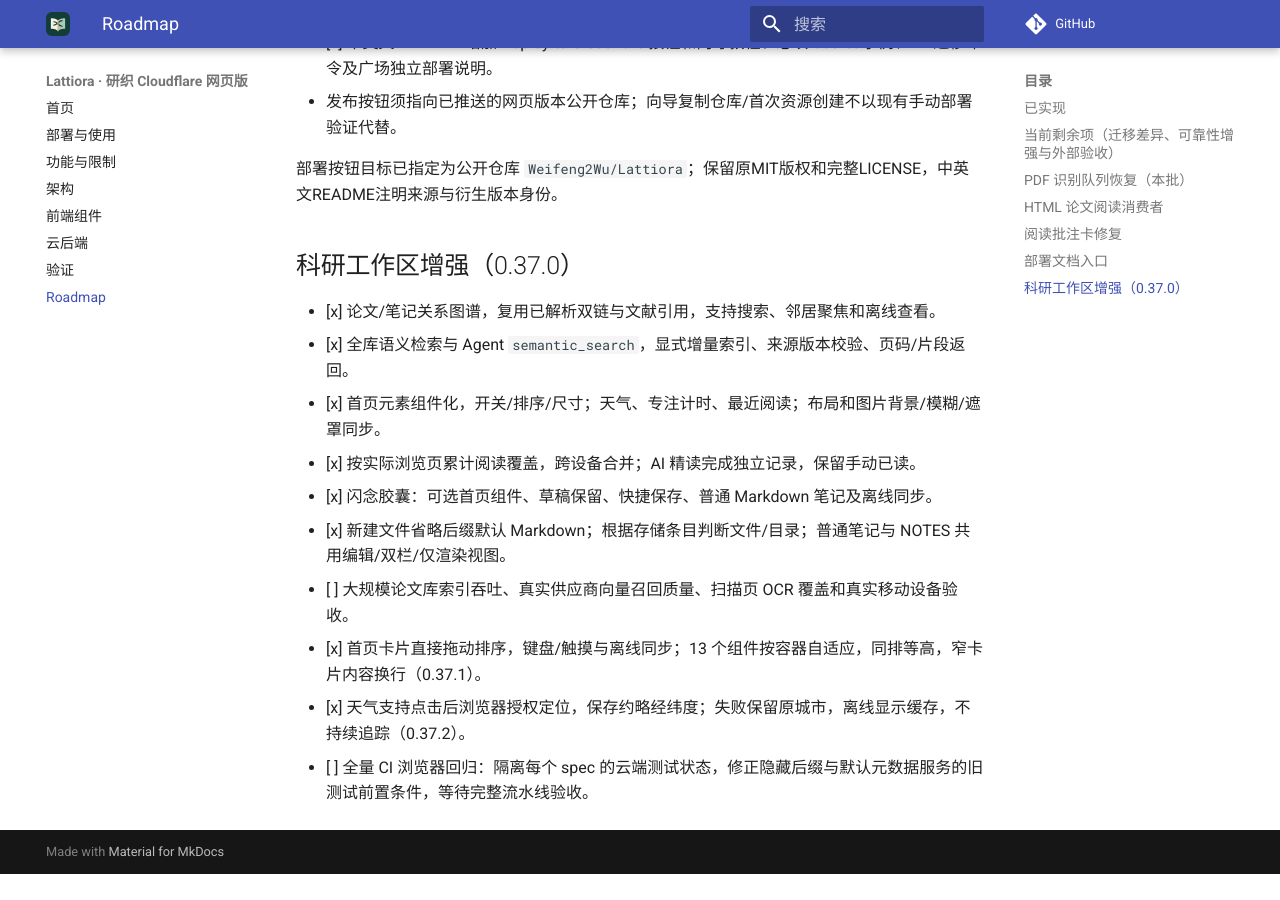
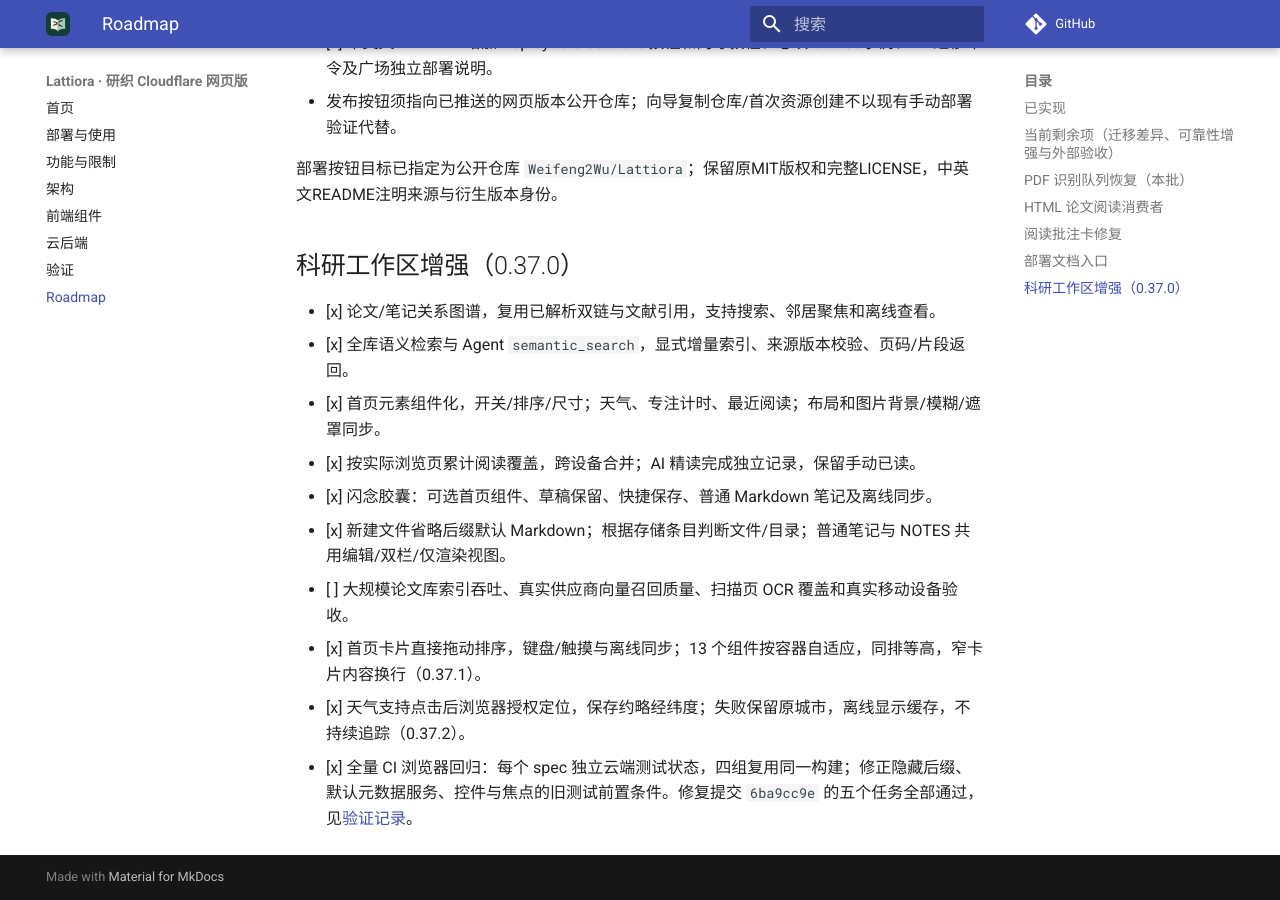
Before and after one commit to Weifeng2Wu/Lattiora, an MkDocs documentation site: the page built from docs/development/web-migration.md, in a window 1280 px wide and 900 px high, scrolled down 5101 px. Built offline with MkDocs 1.6.1 and Material for MkDocs 9.7.7, drawn with Linux system fonts in a browser that asks for light colours; comment, search, counter and statistics services are not loaded; before the commit the page ends 5975 px from its top, so only the background shows below that.

Commit message:
docs(ci): record passing isolated browser regressions [skip ci]

```diff
--- a/docs/development/web-migration.md
+++ b/docs/development/web-migration.md
@@ -149,4 +149,4 @@ Zotero Translator Runtime `/web`、`/search`、`/import` 已迁移至可配置 W
 
 - [x] 首页卡片直接拖动排序，键盘/触摸与离线同步；13 个组件按容器自适应，同排等高，窄卡片内容换行（0.37.1）。
 - [x] 天气支持点击后浏览器授权定位，保存约略经纬度；失败保留原城市，离线显示缓存，不持续追踪（0.37.2）。
-- [ ] 全量 CI 浏览器回归：隔离每个 spec 的云端测试状态，修正隐藏后缀与默认元数据服务的旧测试前置条件，等待完整流水线验收。
+- [x] 全量 CI 浏览器回归：每个 spec 独立云端测试状态，四组复用同一构建；修正隐藏后缀、默认元数据服务、控件与焦点的旧测试前置条件。修复提交 `6ba9cc9e` 的五个任务全部通过，见[验证记录](../test/cloudflare.md#ci-浏览器隔离与交互前置条件2026-10-06)。
```
Also changed, not shown: 1 other file.
